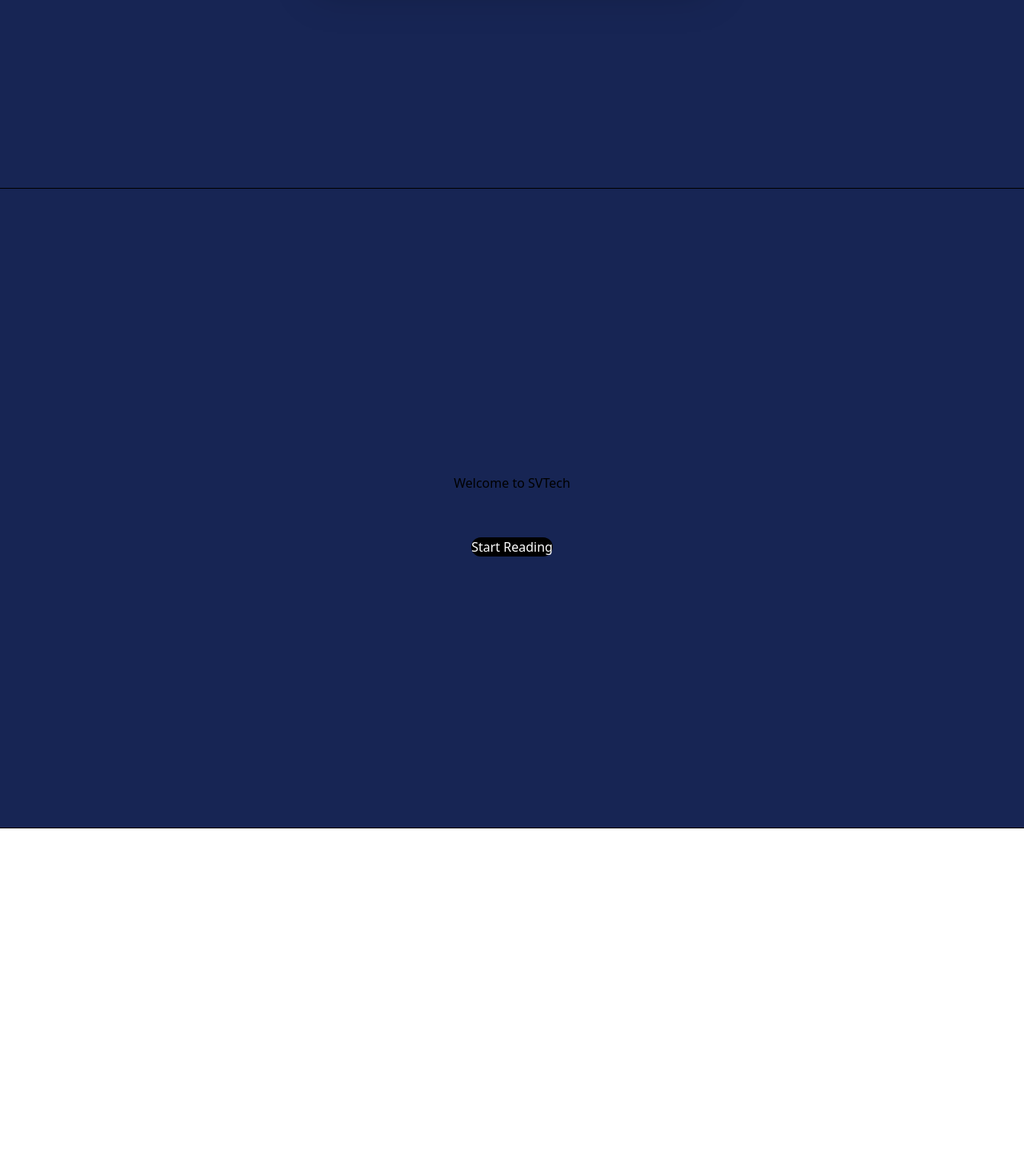
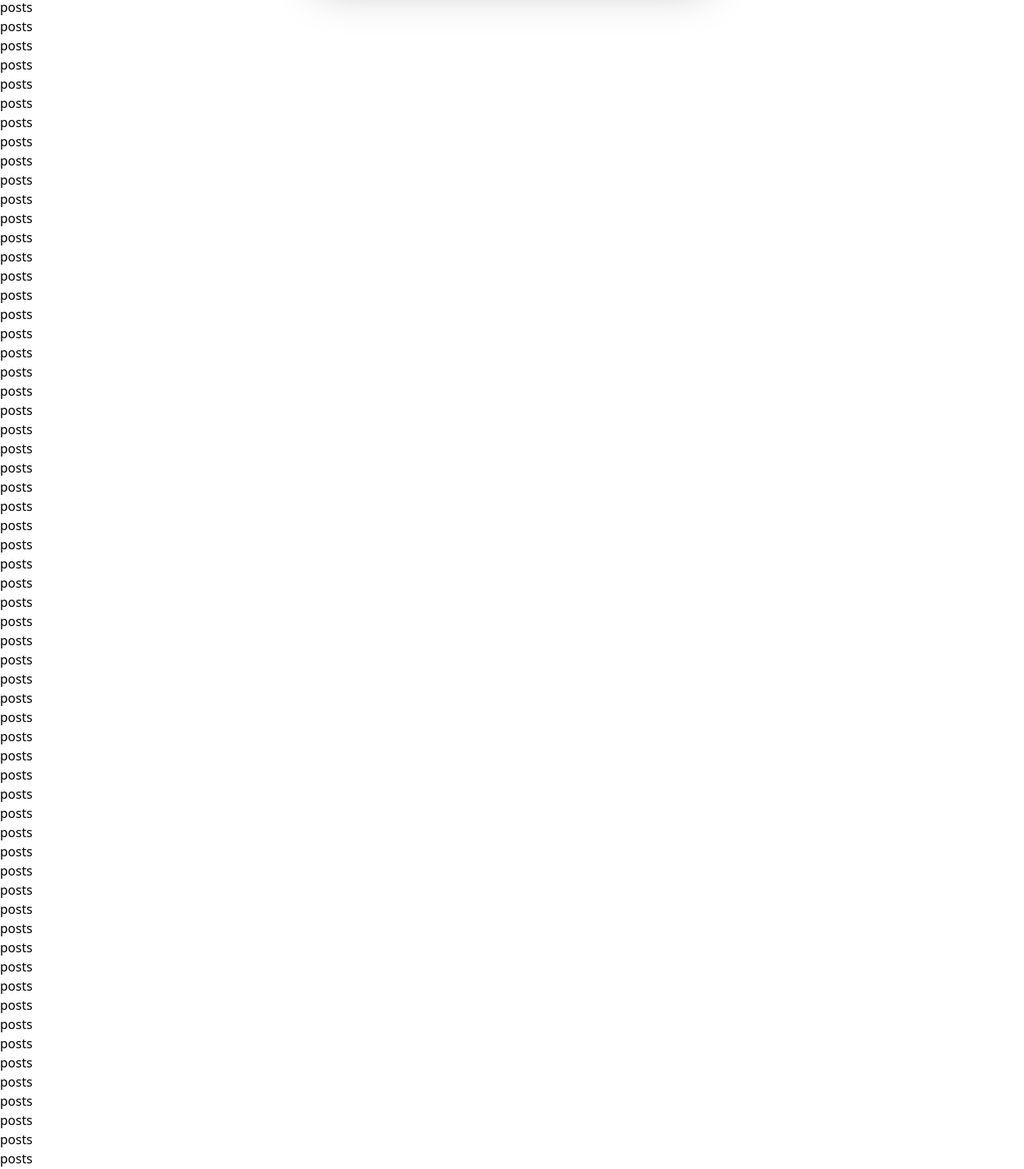
Before and after one commit to SvtechAcademy/svtech-fire, a React (Vite) app: page /Demo in a window 1280 px wide. Shown: the part 635-2097 px from the top of the page at 80% size. Before the commit the page ends 1671 px from the top, so only its background shows below. Built offline with nearby package versions, Linux system fonts and the light colour scheme.

Commit message:
added data

```diff
--- /dev/null
+++ b/src/Data.js
@@ -0,0 +1,45 @@
+
+// data.js
+export const nav =[
+
+];
+
+export const discover = [
+    "Technology",
+    "Programming",
+    "Science",
+    "Health",
+    "Education",
+    "Business",
+    "Entertainment",
+    "Sports",
+    "Travel",
+    "Lifestyle",
+    "Software Courses",
+    "Hardware Courses"
+  ];
+
+
+  export const discoverActions = [
+    "Help",
+    "Status",
+    "Writers",
+    "Blogs",
+    "Careers",
+    "Privicy",
+    "Terms",
+    "About",
+    "Text to Speach",
+    "Teams",
+
+  ];
+
+
+  export const recommendedPosts = [
+
+  ];
+
+
+  export const users = [
+
+  ];
--- /dev/null
+++ b/src/components/Common/Comments/Comments.jsx
@@ -0,0 +1,11 @@
+import React from 'react'
+
+const Comments = () => {
+  return (
+    <div>
+      Comments
+    </div>
+  )
+}
+
+export default Comments
--- /dev/null
+++ b/src/components/Common/Posts/Posts.jsx
@@ -0,0 +1,130 @@
+import React from 'react'
+
+const Posts = () => {
+  return (
+    <>
+    <div>posts</div>
+    <div>posts</div>
+    <div>posts</div>
+    <div>posts</div>
+    <div>posts</div>
+    <div>posts</div>
+    <div>posts</div>
+    <div>posts</div>
+    <div>posts</div>
+    <div>posts</div>
+    <div>posts</div>
+    <div>posts</div>
+    <div>posts</div>
+    <div>posts</div>
+    <div>posts</div>
+    <div>posts</div>
+    <div>posts</div>
+    <div>posts</div>
+    <div>posts</div>
+    <div>posts</div>
+    <div>posts</div>
+    <div>posts</div>
+    <div>posts</div>
+    <div>posts</div>
+    <div>posts</div>
+    <div>posts</div>
+    <div>posts</div>
+    <div>posts</div>
+    <div>posts</div>
+    <div>posts</div>
+    <div>posts</div>
+    <div>posts</div>
+    <div>posts</div>
+    <div>posts</div>
+    <div>posts</div>
+    <div>posts</div>
+    <div>posts</div>
+    <div>posts</div>
+    <div>posts</div>
+    <div>posts</div>
+    <div>posts</div>
+    <div>posts</div>
+    <div>posts</div>
+    <div>posts</div>
+    <div>posts</div>
+    <div>posts</div>
+    <div>posts</div>
+    <div>posts</div>
+    <div>posts</div>
+    <div>posts</div>
+    <div>posts</div>
+    <div>posts</div>
+    <div>posts</div>
+    <div>posts</div>
+    <div>posts</div>
+    <div>posts</div>
+    <div>posts</div>
+    <div>posts</div>
+    <div>posts</div>
+    <div>posts</div>
+    <div>posts</div>
+    <div>posts</div>
+    <div>posts</div>
+    <div>posts</div>
+    <div>posts</div>
+    <div>posts</div>
+    <div>posts</div>
+    <div>posts</div>
+    <div>posts</div>
+    <div>posts</div>
+    <div>posts</div>
+    <div>posts</div>
+    <div>posts</div>
+    <div>posts</div>
+    <div>posts</div>
+    <div>posts</div>
+    <div>posts</div>
+    <div>posts</div>
+    <div>posts</div>
+    <div>posts</div>
+    <div>posts</div>
+    <div>posts</div>
+    <div>posts</div>
+    <div>posts</div>
+    <div>posts</div>
+    <div>posts</div>
+    <div>posts</div>
+    <div>posts</div>
+    <div>posts</div>
+    <div>posts</div>
+    <div>posts</div>
+    <div>posts</div>
+    <div>posts</div>
+    <div>posts</div>
+    <div>posts</div>
+    <div>posts</div>
+    <div>posts</div>
+    <div>posts</div>
+    <div>posts</div>
+    <div>posts</div>
+    <div>posts</div>
+    <div>posts</div>
+    <div>posts</div>
+    <div>posts</div>
+    <div>posts</div>
+    <div>posts</div>
+    <div>posts</div>
+    <div>posts</div>
+    <div>posts</div>
+    <div>posts</div>
+    <div>posts</div>
+    <div>posts</div>
+    <div>posts</div>
+    <div>posts</div>
+    <div>posts</div>
+    <div>posts</div>
+    <div>posts</div>
+    <div>posts</div>
+    <div>posts</div>
+    <div>posts</div>
+    </>
+  )
+}
+
+export default Posts
--- a/src/components/Demo/Banner.jsx
+++ b/src/components/Demo/Banner.jsx
@@ -2,8 +2,8 @@ import React from 'react';
 
 const Banner = () => {
   return (
-    <div className="bg-blue-950 border-b border-black min-h-screen flex items-center justify-center">
-      <div className="max-w-screen-lg w-full px-4 py-20 flex flex-col items-center gap-4">
+    <div className="bg-blue-950 border-b border-black min-medium-screen flex items-center justify-center">
+      <div className="max-w-screen-lg w-full px-2 py-20 flex flex-col items-center gap-4">
         <h1 className="font-title text-3xl sm:text-4xl md:text-5xl lg:text-6xl font-normal text-white text-center bg-bl">
           Welcome to SVTech
         </h1>
--- a/src/components/Demo/Demo.jsx
+++ b/src/components/Demo/Demo.jsx
@@ -1,11 +1,22 @@
 import React from 'react';
 import Banner from './Banner'; // Adjust the path as necessary
 import Trending from './Trending';
+import Posts from '../Common/Posts/Posts';
+import Discover from './discover';
 
 const Demo = () => (
   <>
     <Banner />
     <Trending />
+    <div className='siz py-7 flex flex-col-reverse md:flex-row gap-[7rem]'>
+    <div className='flex-[1.5rem]'>
+      <Posts/>
+    </div>
+    <div className='flex-[1rem] h-full relative'>
+      <Discover/>
+    </div>
+    </div>
+
   </>
 );
 
--- a/src/components/Demo/Trending.jsx
+++ b/src/components/Demo/Trending.jsx
@@ -2,15 +2,8 @@ import React from 'react';
 
 const Trending = () => {
   return (
-    <div className="bg-blue-950 border-b border-black min-h-screen flex items-center justify-center">
-      <div className="max-w-screen-lg w-full px-4 py-20 flex flex-col items-center gap-4">
-        <h1 className="font-title text-3xl sm:text-4xl md:text-5xl lg:text-6xl font-normal text-white text-center bg-bl"></h1>
-          Welcome to SVTech
-
-        <button className="text-[1.2rem]btn bg-black rounded-full text-white mt-10">
-          Start Reading
-        </button>
-      </div>
+    <div >
+    Trending
     </div>
   );
 };
--- /dev/null
+++ b/src/components/Demo/discover.jsx
@@ -0,0 +1,37 @@
+import React, { useState, useEffect, useRef } from 'react';
+
+const Trending = () => {
+  const [isSticky, setIsSticky] = useState(false);
+  const trendingRef = useRef(null);
+  const discoverRef = useRef(null);
+
+  useEffect(() => {
+    const observer = new IntersectionObserver(
+      ([entry]) => {
+        setIsSticky(entry.isIntersecting);
+      },
+      { threshold: 0.5 } // Adjust this value as needed
+    );
+
+    if (discoverRef.current) {
+      observer.observe(discoverRef.current);
+    }
+
+    return () => {
+      if (discoverRef.current) {
+        observer.unobserve(discoverRef.current);
+      }
+    };
+  }, []);
+
+  return (
+    <div
+      ref={trendingRef}
+      className={`transition-all duration-300 ${isSticky ? 'fixed top-0' : 'relative'}`}
+    >
+      {/* Trending content */}
+    </div>
+  );
+};
+
+export default Trending;
--- a/src/index.css
+++ b/src/index.css
@@ -15,3 +15,13 @@
 btn{
   @apply px-3 p-2 text-sm font-medium
 }
+.sticky {
+  position: sticky;
+
+}
+.discover-container {
+  position: sticky;
+  top: 0;
+  z-index: 10;
+  background-color: white; /* Ensure the background is set */
+}
```
